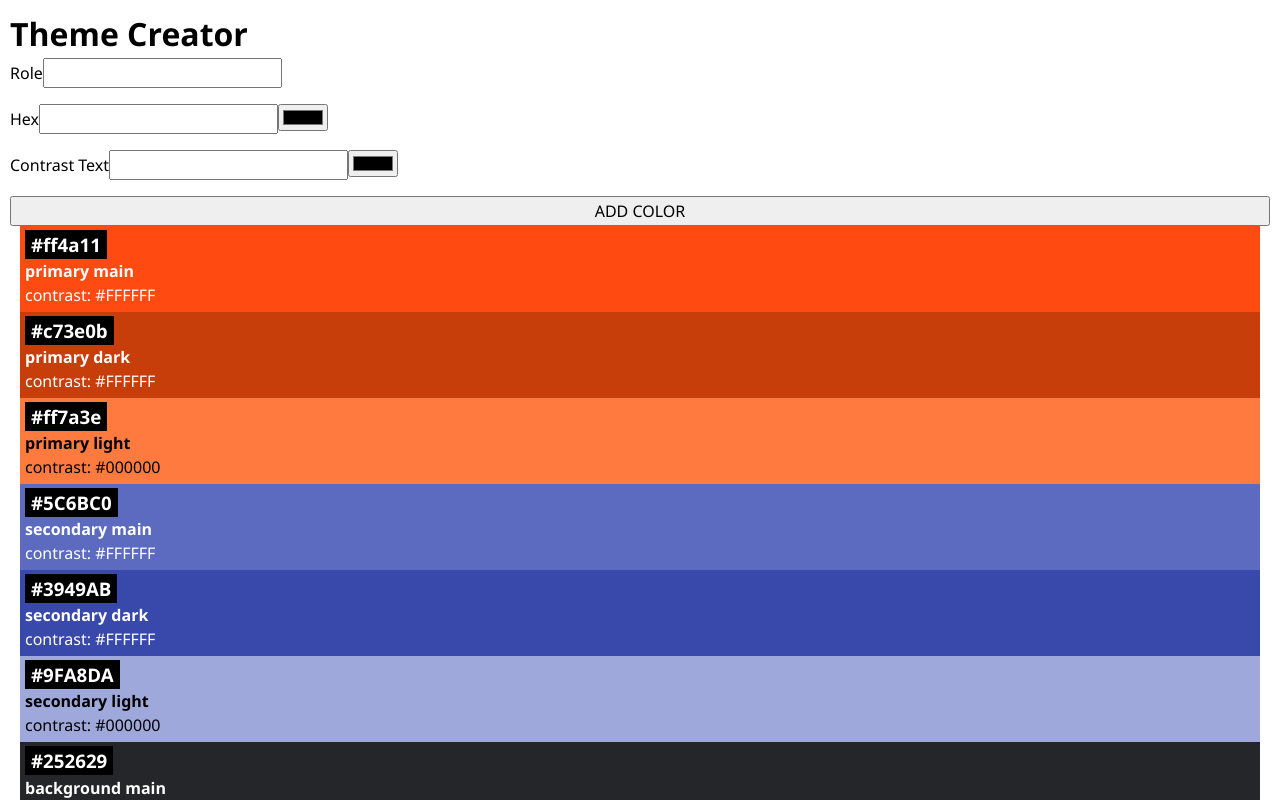
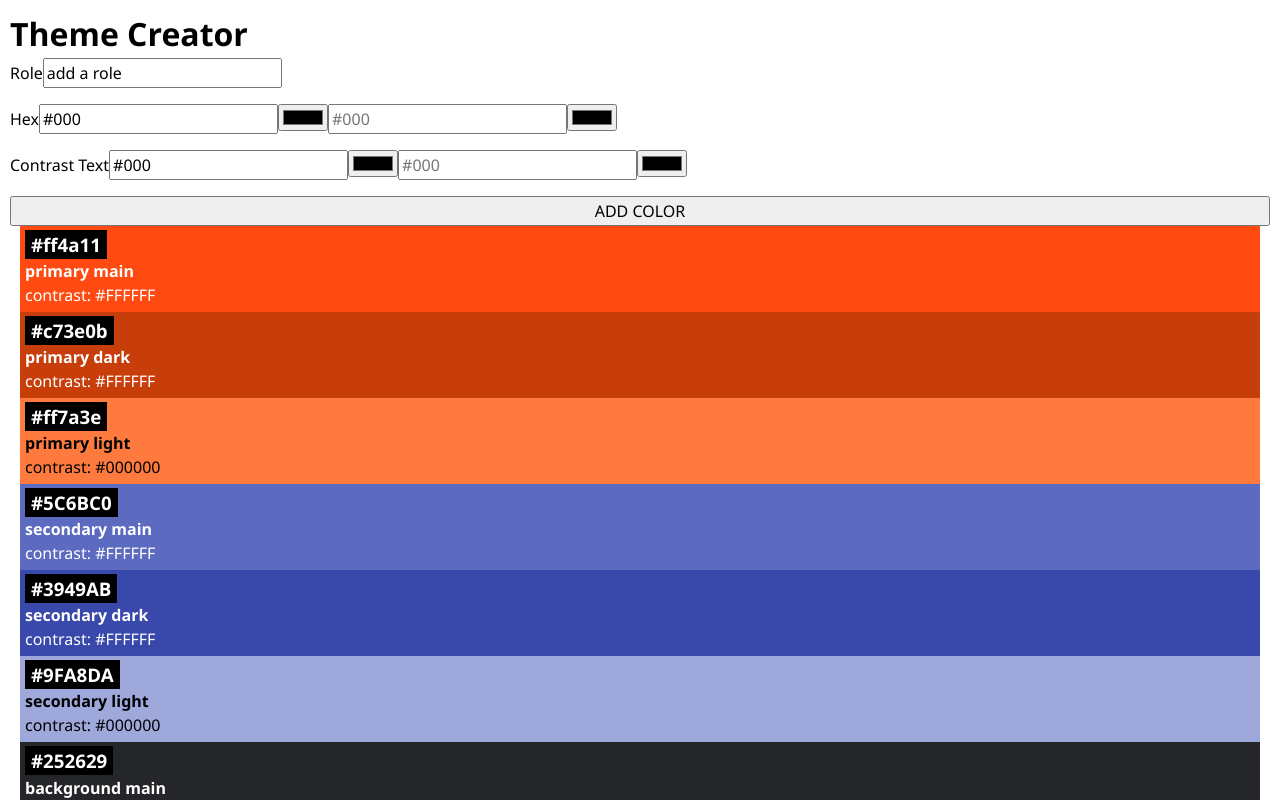
Before and after one commit to MarialeAlbrecht/project-4-theme-creator, a React (Vite) app: page / in a window 1280 px wide. Shown: the top 800 px of the page. Built offline with nearby package versions, Linux system fonts and the light colour scheme.

Commit message:
imported the colorInput to the color.jsx

```diff
--- a/src/Components/Color/ColorInput.jsx
+++ b/src/Components/Color/ColorInput.jsx
@@ -14,7 +14,9 @@ export default function ColorInput({ id, defaultValue }) {
         name={id}
         value={input}
         onChange={handleInput}
+        placeholder="#000"
       />
+      <input type="color" value={input} onChange={handleInput} />
     </>
   );
 }
--- a/src/Components/Color/Colorform.jsx
+++ b/src/Components/Color/Colorform.jsx
@@ -1,6 +1,10 @@
 import "./Color.css";
+import ColorInput from "./ColorInput";
 
-export default function ColorForm() {
+export default function ColorForm({
+  OnSubmit,
+  Formkeys = { role: "add a role", hex: "#000", contrastText: "#000" },
+}) {
   function handlesubmit(event) {
     event.preventDefault();
     const FormData = new FormData(event.target);
@@ -13,17 +17,21 @@ export default function ColorForm() {
     <form className="color-form" onSubmit={handlesubmit}>
       <label>
         Role
-        <input id="role" name="role" type="text" />
+        <input id="role" name="role" type="text" defaultValue={Formkeys.role} />
       </label>
       <label>
         Hex
-        <input id="hex" name="hex" type="text" />
-        <input id="hex" name="hex" type="color" />
+        <ColorInput id="hex" type="text" defaultValue={Formkeys.hex} />
+        <ColorInput id="hex" type="color" />
       </label>
       <label>
         Contrast Text
-        <input id="ContrasText" name="ContrasText" type="text" />
-        <input id="ContrasText" name="contrasText" type="color" />
+        <ColorInput
+          id="ContrasText"
+          type="text"
+          defaultValue={Formkeys.contrastText}
+        />
+        <ColorInput id="ContrasText" type="color" />
       </label>
 
       <button type="submit">ADD COLOR</button>
```
